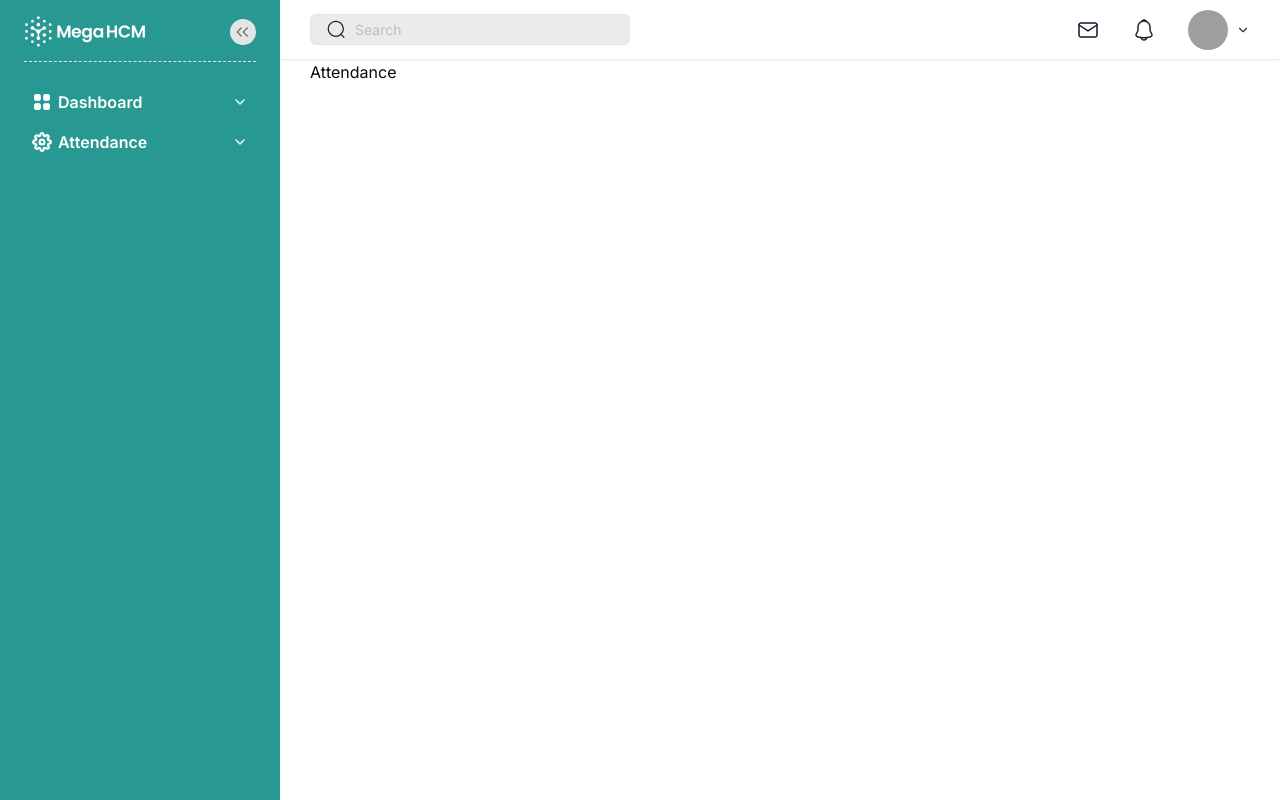
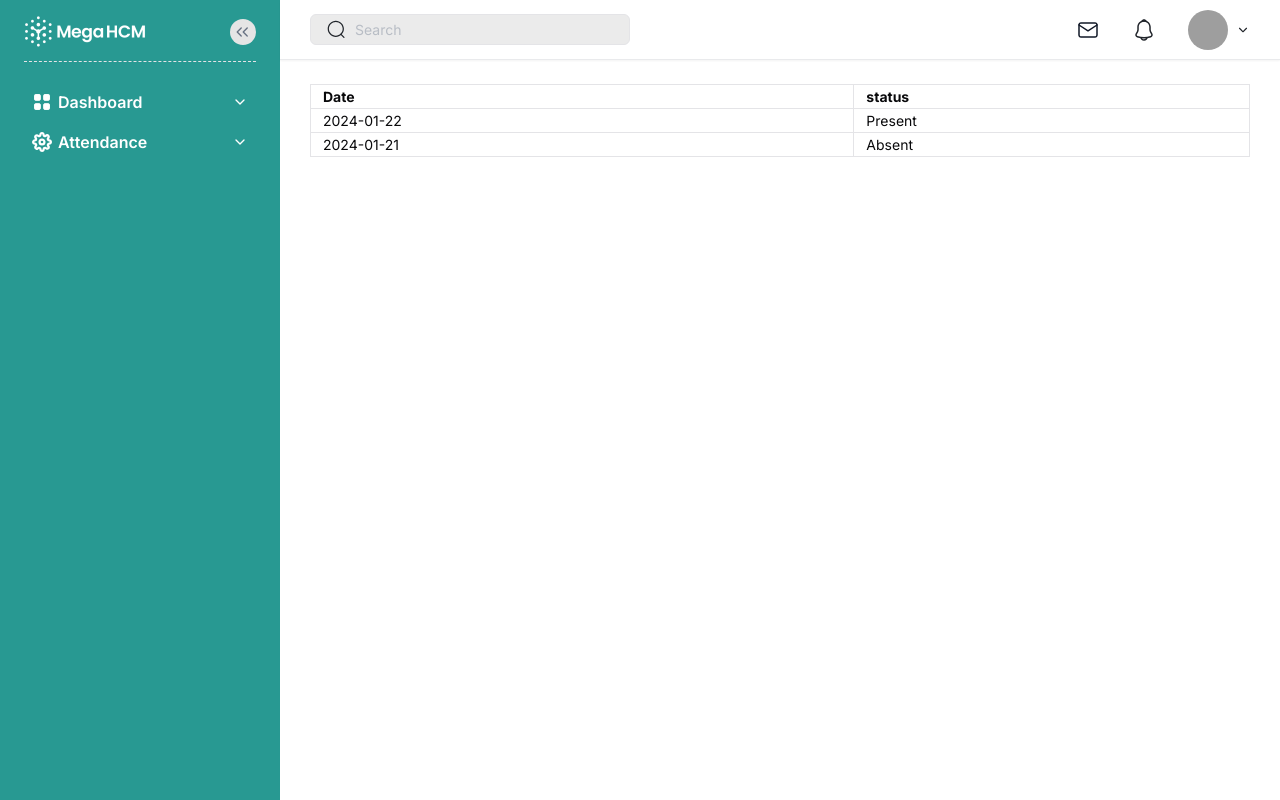
Before and after one commit to NadirBakhsh/Test-SourceCode, a Next.js app: page /dashboard/attendance in a window 1280 px wide. Built offline with nearby package versions, Linux system fonts and the light colour scheme; grey boxes are pictures that could not be loaded.

Commit message:
data fetch

```diff
--- a/package.json
+++ b/package.json
@@ -27,6 +27,7 @@
     "react": "^18",
     "react-circular-progressbar": "^2.1.0",
     "react-dom": "^18",
+    "swr": "^2.2.4",
     "tailwind-merge": "^2.2.0",
     "tailwindcss-animate": "^1.0.7",
     "uuid": "^9.0.1"
--- /dev/null
+++ b/src/app/api/employee/[id]/route.js
@@ -0,0 +1,12 @@
+export const dynamic = "force-dynamic";
+import { db } from "@/app/db";
+
+export async function GET(req, context) {
+  const paramId = parseInt(context.params.id);
+  console.log("context", paramId);
+  const { employees } = db;
+
+  const employee = employees.find((employee) => employee.id === paramId);
+
+  return new Response(JSON.stringify({ employee: employee }));
+}
--- a/src/app/dashboard/attendance/page.js
+++ b/src/app/dashboard/attendance/page.js
@@ -1,8 +1,30 @@
+"use client";
+
+import useEmployee from "@/hooks/useEmployee";
 
 const Attendance = () => {
-    return (
-      <div>Attendance</div>
-    )
-  }
+  const { isLoading, data } = useEmployee(1);
 
-  export default Attendance
+  if (isLoading) return <h1>Loading...</h1>;
+
+  return (
+    <div className="mt-6">
+      <table className="border text-[14px] w-full">
+        <thead className="border text-left">
+          <th className="px-3 border">Date</th>
+          <th className="px-3 border">status</th>
+        </thead>
+        {data?.employee?.attendance.map(({ date, status }, index) => {
+          return (
+            <tr className="border" key={index}>
+              <td className="border  px-3">{date}</td>
+              <td className="border  px-3">{status}</td>
+            </tr>
+          );
+        })}
+      </table>
+    </div>
+  );
+};
+
+export default Attendance;
--- a/src/hooks/useAuth.js
+++ b/src/hooks/useAuth.js
@@ -7,7 +7,6 @@ const useAuth = () => {
         router.replace('/')
     }
 
-
   return {
     logout
   }
--- /dev/null
+++ b/src/hooks/useEmployee.js
@@ -0,0 +1,14 @@
+import { fetcher } from "@/lib/apisCalls"
+import useSWR from "swr"
+
+function useEmployee (id) {
+    const { data, error, isLoading } = useSWR(`/api/employee/${id}`, fetcher)
+
+    return {
+       data,
+      isLoading,
+      isError: error
+    }
+  }
+
+  export default useEmployee
--- /dev/null
+++ b/src/lib/apisCalls.js
@@ -0,0 +1,4 @@
+
+const fetcher = (...args) => fetch(...args).then((res) => res.json());
+
+export { fetcher };
```
Also changed, not shown: 1 other file (tests, documents, lock files or other folders).
